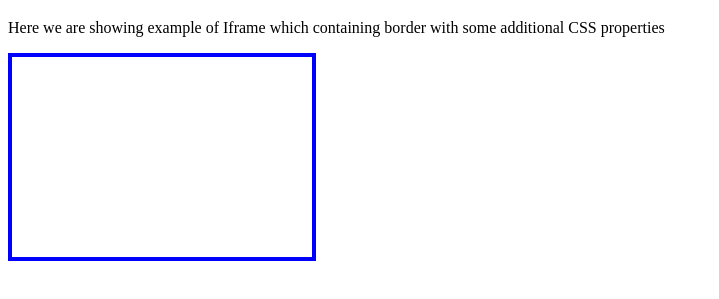
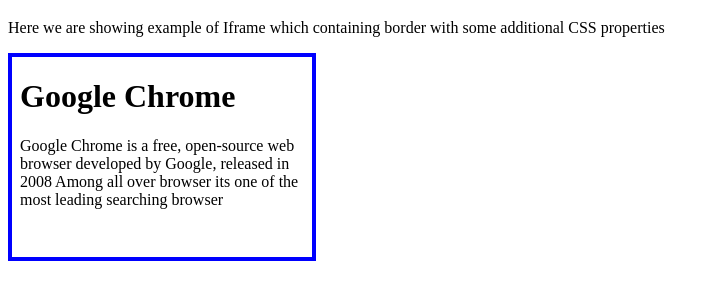
Before and after one commit to tanmay2002/HTML_TASK10, a plain HTML site: page index.html in a window 1280 px wide. Shown: the part 61-360 px from the top of the page, without its empty margins (0-719 px from the left). Drawn offline with Linux system fonts and the light colour scheme.

Commit message:
Update index.html

```diff
--- a/index.html
+++ b/index.html
@@ -7,6 +7,6 @@
     <body>
         <h1>HTML IFRAMES DEMO</h1>
         <p>Here we are showing example of Iframe which containing border with some additional CSS properties</p>
-        <iframe src="D:\internship\HTML\task10_1.html" style="border:4px solid blue; height: 200px;"></iframe>
+        <iframe src="index1.html" style="border:4px solid blue; height: 200px;"></iframe>
     </body>
 </html>
```
